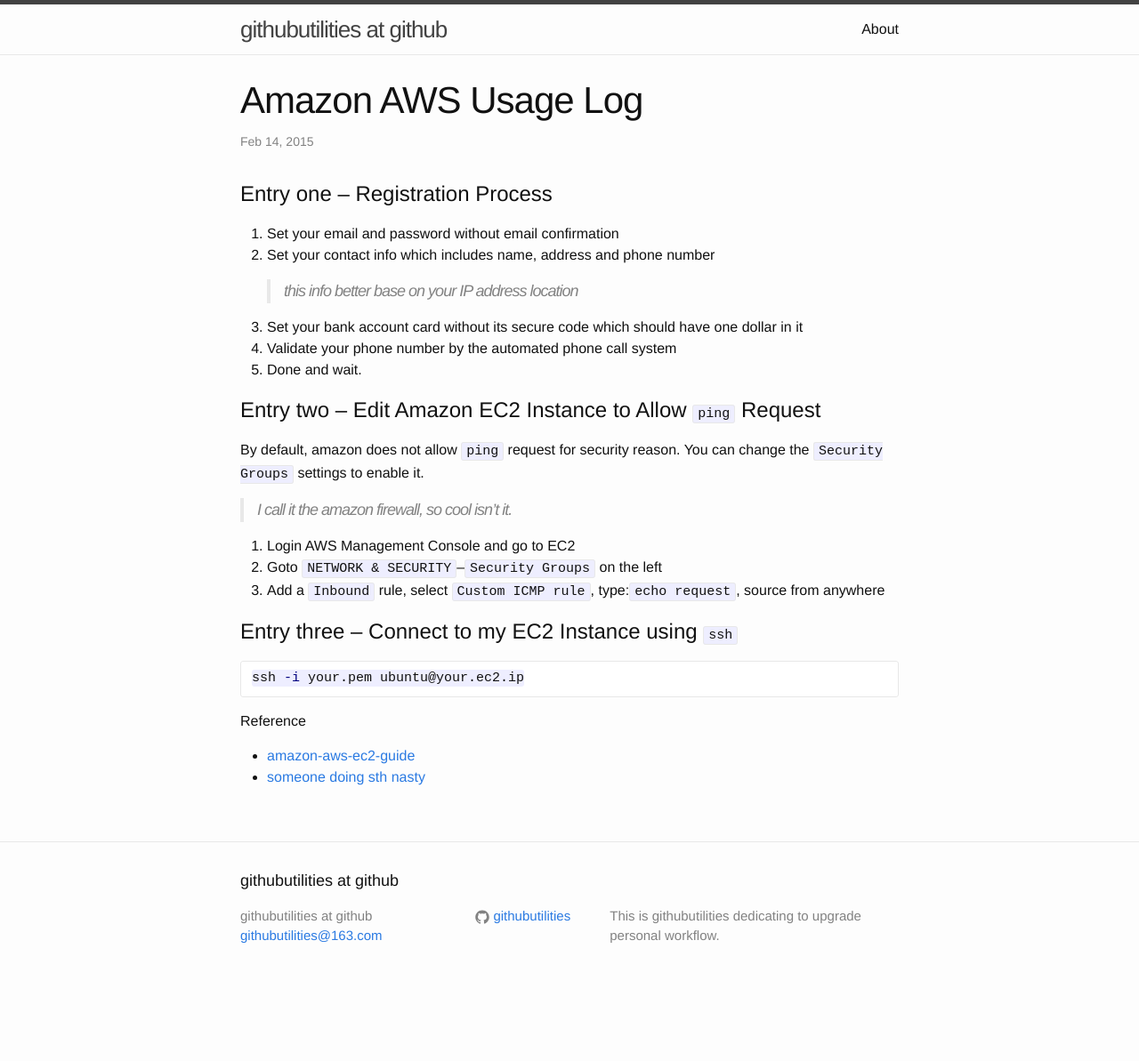
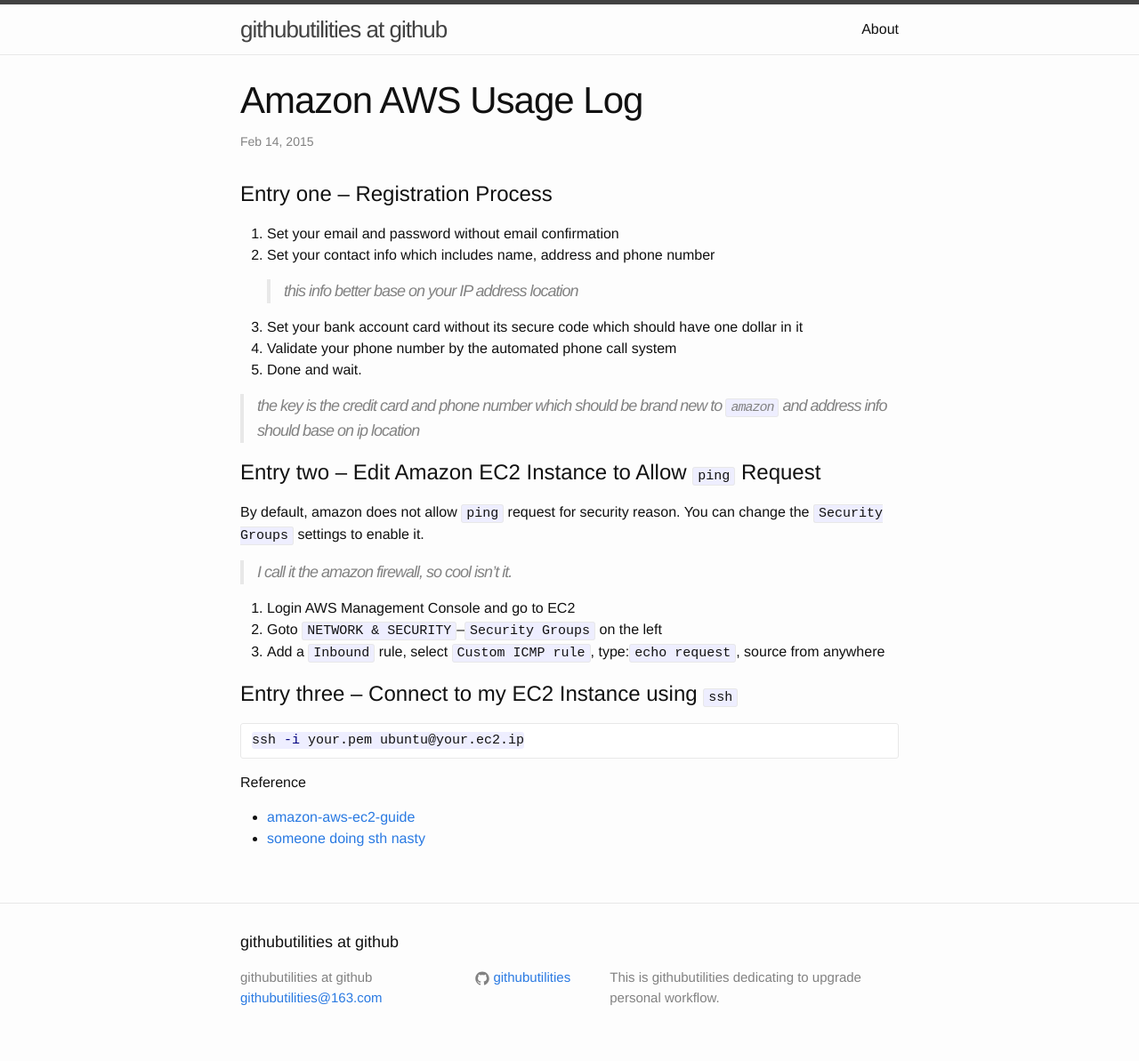
Before and after one commit to githubutilities/githubutilities.github.io, a Jekyll site: the page built from _posts/2015-02-15-amazon-aws-usage-log.markdown, in a window 1280 px wide. Shown: the whole page at 89% size. Built offline with Jekyll 4.4.1, drawn with Linux system fonts in a browser that asks for light colours; Markdown is read by kramdown in place of the engine named in the settings; before the commit the page ends 1124 px from its top, so only the background shows below that.

Commit message:
amend entry one with key points on registration

```diff
--- a/_posts/2015-02-15-amazon-aws-usage-log.markdown
+++ b/_posts/2015-02-15-amazon-aws-usage-log.markdown
@@ -15,6 +15,8 @@
 3. Set your bank account card without its secure code which should have one dollar in it
 4. Validate your phone number by the automated phone call system
 5. Done and wait.
+
+> the key is the credit card and phone number which should be brand new to `amazon` and address info should base on ip location
 
 
 # Entry two -- Edit Amazon EC2 Instance to Allow `ping` Request
```
